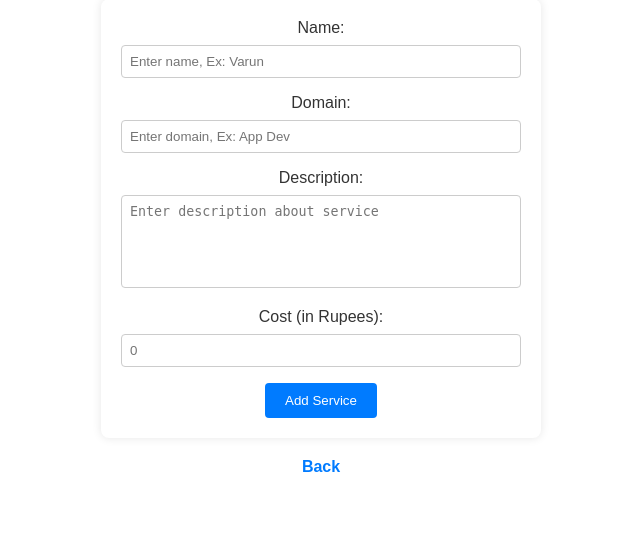
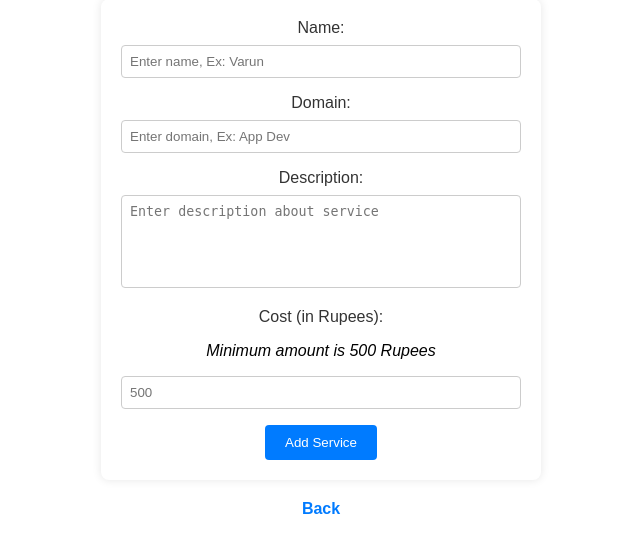
Before and after one commit to varun80042/MonoVLANZ, a Flask app: page /add_service/1 in a window 1280 px wide. Shown: the part 109-662 px from the top of the page, without its empty margins (319-959 px from the left). Run offline with Flask 3, Linux system fonts and the light colour scheme.

Commit message:
Updates Min Cost

```diff
--- a/templates/add_service.html
+++ b/templates/add_service.html
@@ -100,7 +100,8 @@
         <textarea id="description" name="description" placeholder="Enter description about service" style="resize: none;" rows="5" required></textarea>
 
         <label for="cost">Cost (in Rupees):</label>
-        <input type="number" id="cost" name="cost" placeholder="0" required>
+        <p><i>Minimum amount is 500 Rupees</i></p>
+        <input type="number" id="cost" name="cost" placeholder="500" required>
 
         <button type="submit">Add Service</button>
     </form>
```
